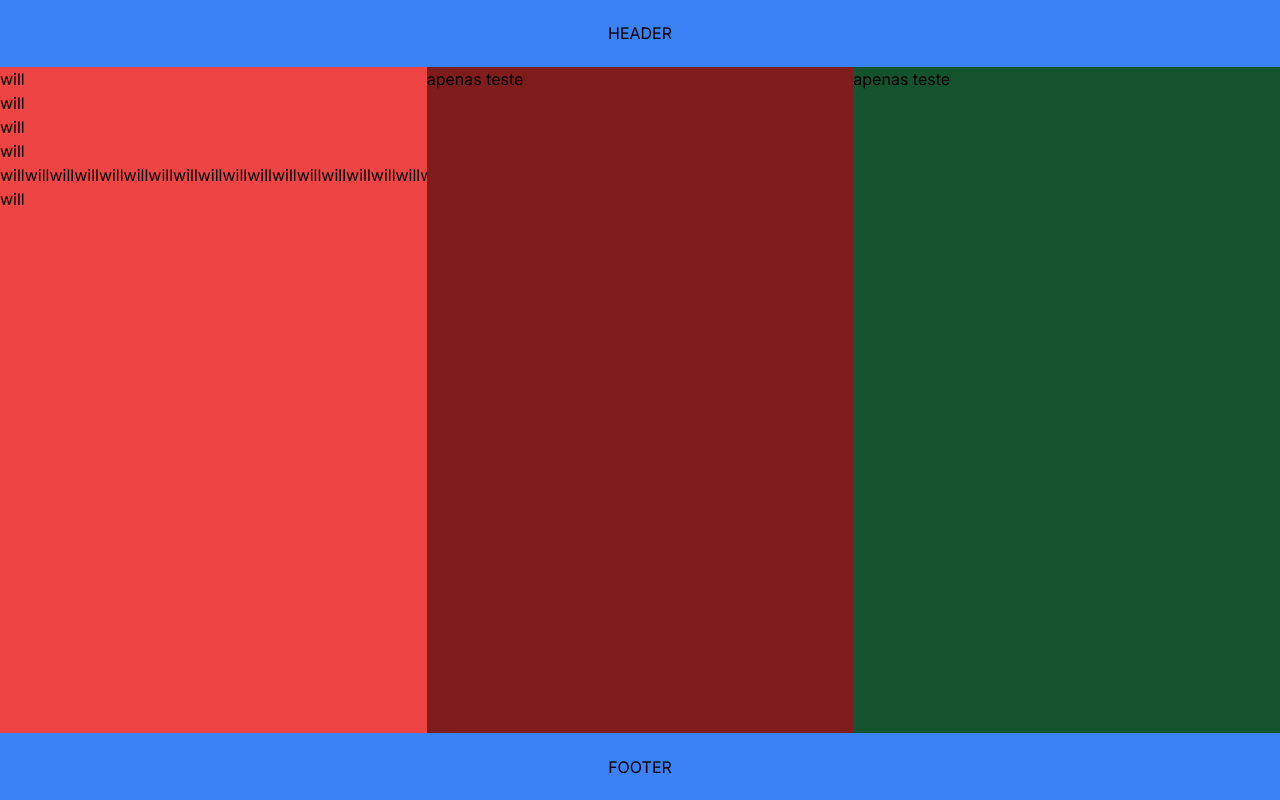
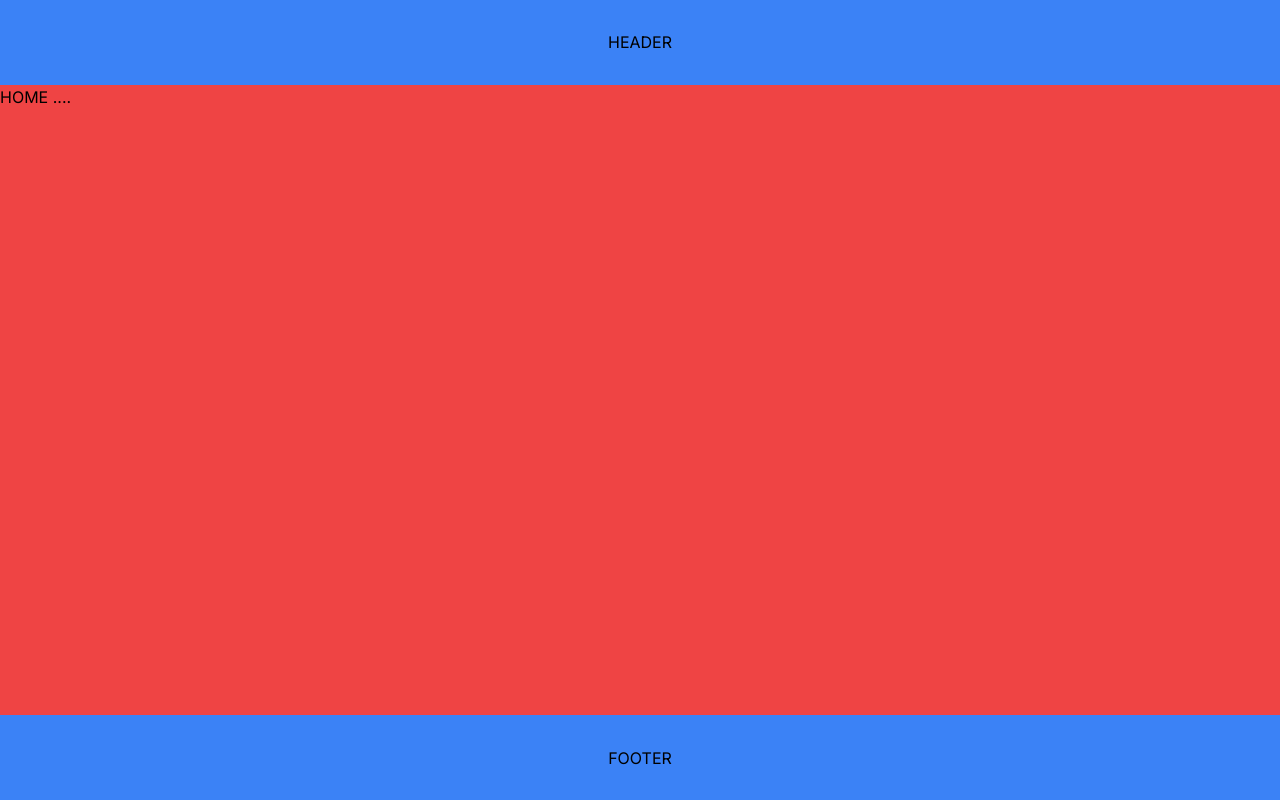
Before and after one commit to williandeitosi/gestao-de-pessoas-e-enderecos, a Next.js app: page / in a window 1280 px wide. Built offline with nearby package versions, Linux system fonts and the light colour scheme.

Commit message:
criando testes

```diff
--- /dev/null
+++ b/src/app/about/layout.tsx
@@ -0,0 +1,7 @@
+export default function AboutLayout({
+  children,
+}: {
+  children: React.ReactNode
+}) {
+  return <div>{children}</div>
+}
--- a/src/app/about/page.tsx
+++ b/src/app/about/page.tsx
@@ -1,3 +1,7 @@
 export default function About() {
-  return <h1>About...</h1>
+  return (
+    <div>
+      <h1>About...</h1>
+    </div>
+  )
 }
--- a/src/app/layout.tsx
+++ b/src/app/layout.tsx
@@ -16,17 +16,12 @@ export default function RootLayout({
   return (
     <html lang="en">
       <body className={`${inter.className} `}>
-        <div className="min-h-screen grid grid-rows-12 grid-cols-12">
+        <div className="min-h-screen grid  grid-cols-12">
           <header className="bg-blue-500 col-span-12  flex items-center justify-center">
             HEADER
           </header>
-          <main className="row-span-10 col-span-4 bg-red-500">{children}</main>
-          <main className="row-span-10 col-span-4 bg-red-900">
-            apenas teste
-          </main>
-          <main className="row-span-10 col-span-4 bg-green-900">
-            apenas teste
-          </main>
+          <main className="row-span-10 col-span-12 bg-red-500">{children}</main>
+
           <footer className="bg-blue-500 col-span-12 flex items-center justify-center">
             FOOTER
           </footer>
--- a/src/app/page.tsx
+++ b/src/app/page.tsx
@@ -1,14 +1,7 @@
 export default function Home() {
   return (
     <div>
-      <h1>will</h1>
-      <h1>will</h1>
-      <h1>will</h1>
-      <h1>will</h1>
-      <h1>
-        willwillwillwillwillwillwillwillwillwillwillwillwillwillwillwillwillwillwillwillwillwillwillwillwillwillwillwillwillwillwillwillwillwillwillwillwillwillwillwillwillwillwillwillwillwill
-      </h1>
-      <h1>will</h1>
+      <h1>HOME ....</h1>
     </div>
   )
 }
```
